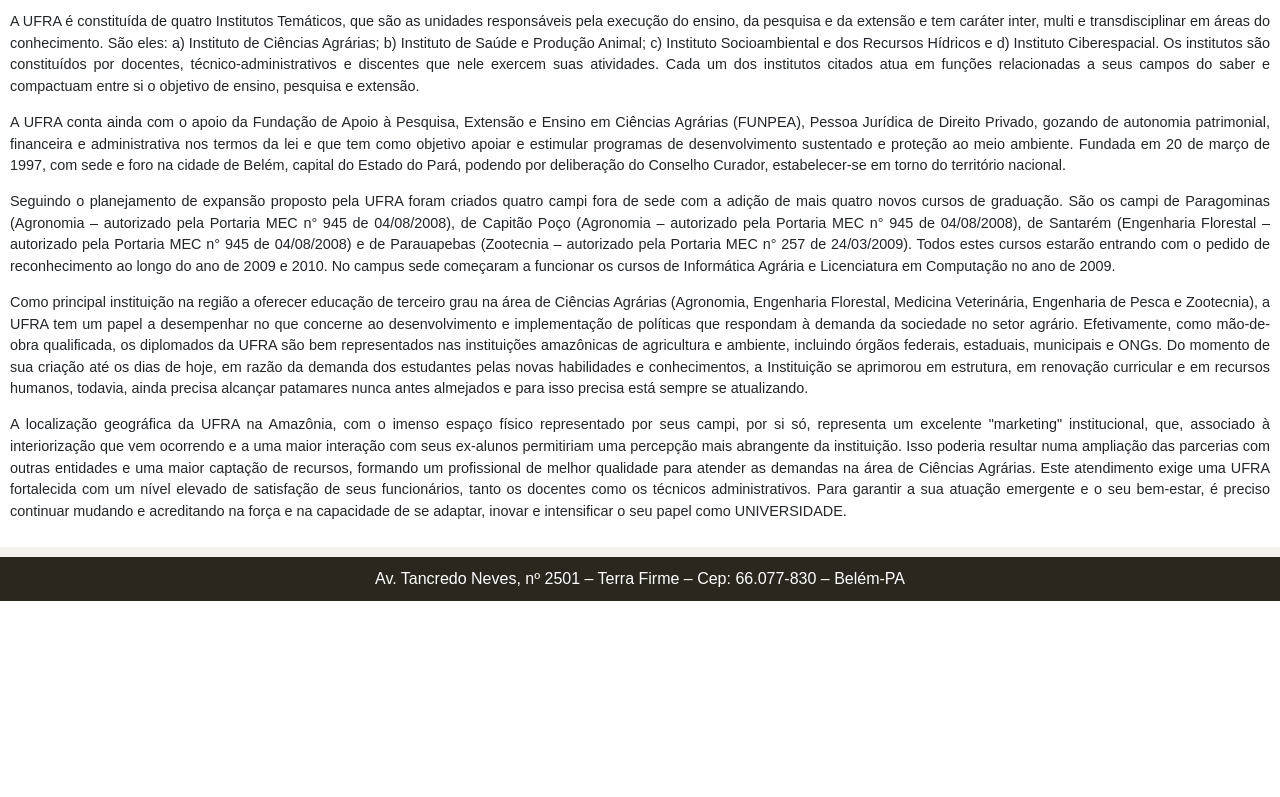
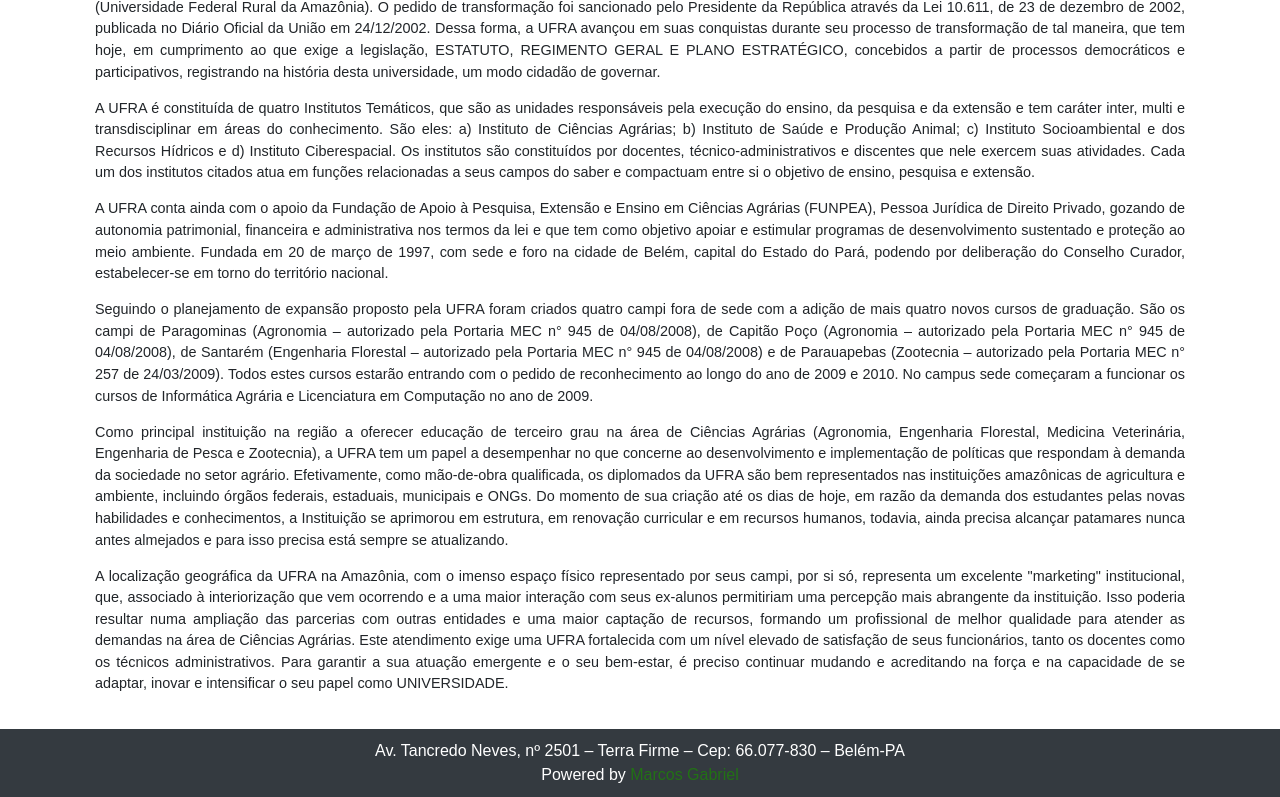
Before and after one commit to marcos-gabriel/site-engenharia-cartografica, a plain HTML site: page historia.html in a window 1280 px wide. Shown: the part 789-1586 px from the top of the page. Before the commit the page ends 1390 px from the top, so only its background shows below. Drawn offline with nearby package versions, Linux system fonts and the light colour scheme.

Commit message:
Update historia.html

```diff
--- a/historia.html
+++ b/historia.html
@@ -77,9 +77,7 @@
             </nav>
         </header> <!-- Fim Header -->
 
-        <div id="principal"><!-- Início Principal -->
-
-            <div id="conteudo"><!-- Início Conteudo -->
+        <div class="container"><!-- Início Principal -->
 
             <section id="postagem">
 
@@ -129,12 +127,11 @@
 
             </section>
 
-            </div><!-- Fim Conteudo -->
-
         </div><!-- Fim Principal -->
 
-        <footer>
-            Av. Tancredo Neves, nº 2501 – Terra Firme – Cep: 66.077-830 – Belém-PA
+        <footer class="bg-dark">
+            <span>Av. Tancredo Neves, nº 2501 – Terra Firme – Cep: 66.077-830 – Belém-PA</span>
+            <p class="mb-0">Powered by <a href="https://github.com/marcos-gabriel">Marcos Gabriel</a></p>
          </footer>
 
         <!-- Optional JavaScript -->
```
Lines whose indentation alone changed are shown as unchanged.
